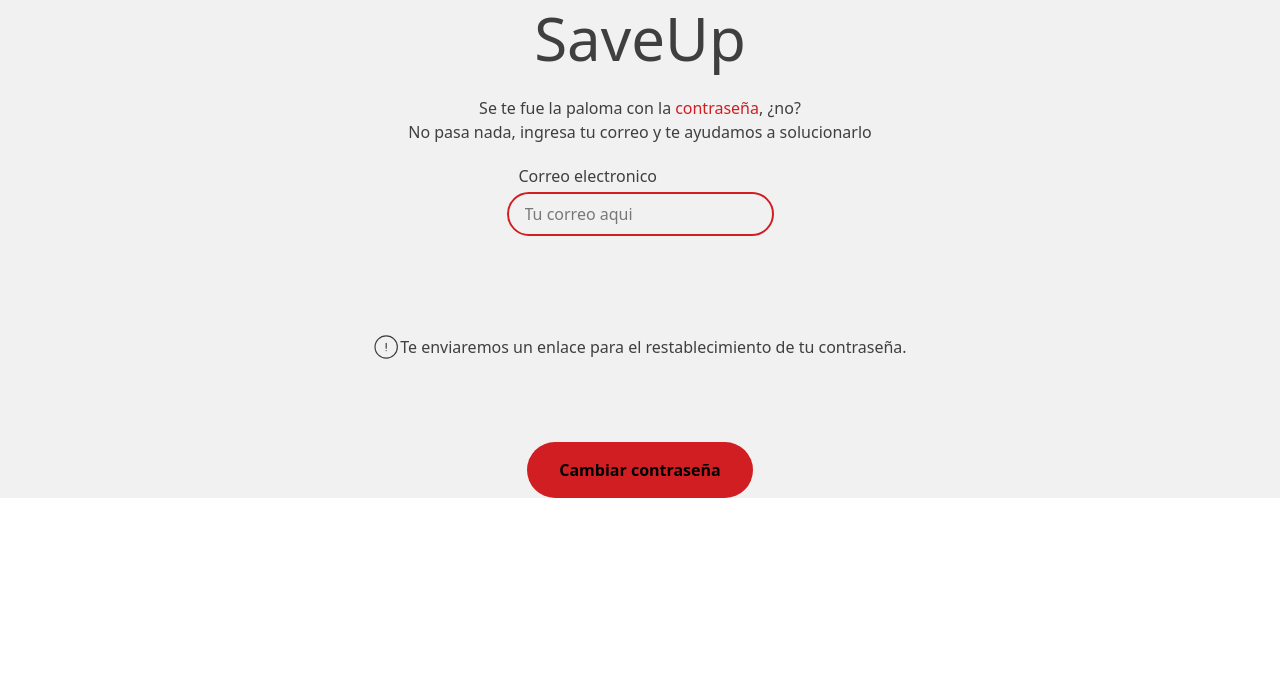
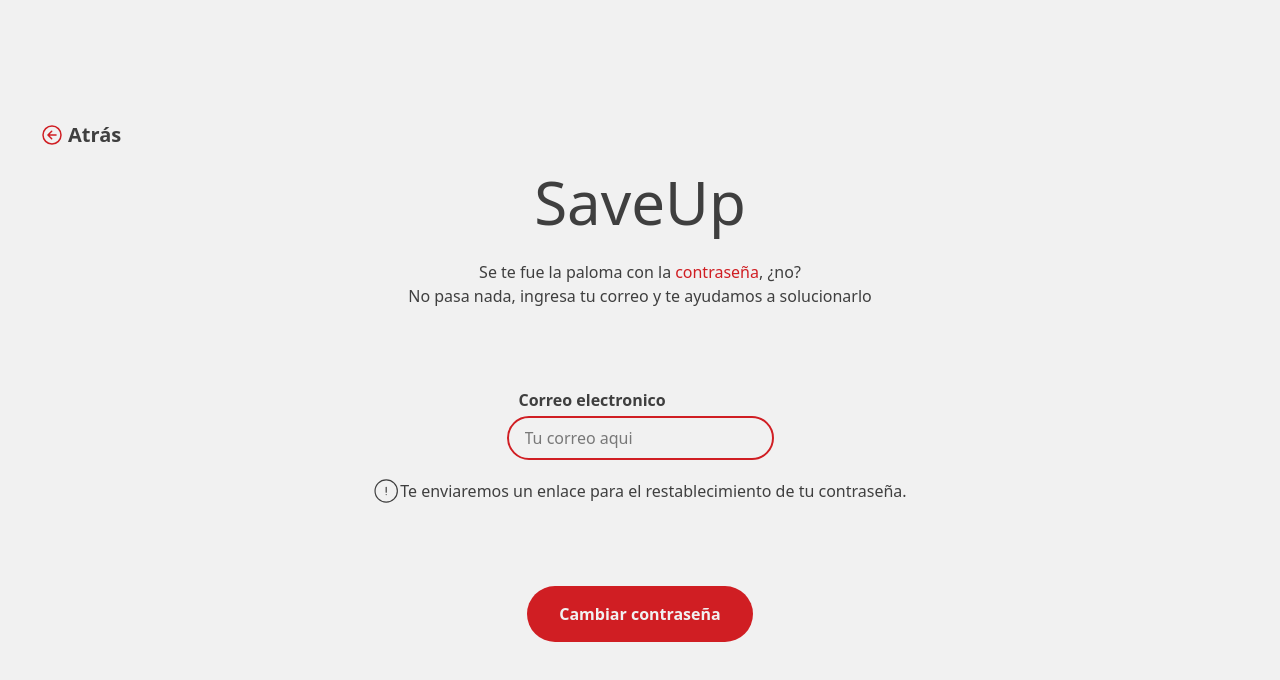
Before and after one commit to StivenDelgado/frontend_proyectofinal, a React (Vite) app: page /recovery in a window 1280 px wide. Shown: the top 680 px of the page. Built offline with nearby package versions, Linux system fonts and the light colour scheme.

Commit message:
view finished

```diff
--- a/src/presentation/view/PasswordRecovery.jsx
+++ b/src/presentation/view/PasswordRecovery.jsx
@@ -2,28 +2,43 @@ import React from 'react'
 import { Input } from '../components/ui/Input'
 import { CiCircleAlert } from "react-icons/ci";
 import { Buttom } from '../components/ui/Buttom';
+import { IoArrowBackCircleOutline } from "react-icons/io5";
+
 
 const PasswordRecovery = () => {
+
+  const submitForm = (e) =>{
+    e.preventDefault()
+    const form = e.target
+    const data = new FormData(form)
+    const formData = Object.fromEntries(data.entries())
+    console.log(formData);
+  }
+
   return (
-    <div className='bg-Hueso w-full h-full flx flex-col justify-center items-center'>
+    <div className='bg-Hueso w-full h-full flex flex-col justify-center items-center py-41'>
       <header className='text-center flex flex-col items-center'>
+        <div className='flex items-center fixed left-10 top-30'>
+          <IoArrowBackCircleOutline className='text-Cereza text-2xl'/>
+          <p className='font-semibold text-center text-Granito text-[20px] pl-1'>Atrás</p>
+        </div>
         <h2 className='text-6xl py-2 text-Granito' >SaveUp</h2>
         <p className='flex pt-5 text-Granito'>Se te fue la paloma con la <p className='text-Cereza pl-1'>  contraseña</p>, ¿no?</p>
-        <p className='pb-5 text-Granito'>No pasa nada, ingresa tu correo y te ayudamos a solucionarlo</p>
+        <p className='pb-20 text-Granito'>No pasa nada, ingresa tu correo y te ayudamos a solucionarlo</p>
       </header>
 
-      <form className='w-full flex flex-col items-center' action="">
+      <form className='w-full h-full flex flex-col items-center pb-20' onSubmit={(e)=>submitForm(e)}>
         <div className='px-[24%]'>
-          <label className='text-Granito text-2x1 pl-3' htmlFor="">Correo electronico</label>
+          <label className='text-Granito text-2x1 pl-3 font-bold' htmlFor="">Correo electronico</label>
           <Input name="correo" type="email" placeholder="Tu correo aqui"/>
         </div>
 
-        <div className='px-[15%] py-20 flex items-center'>
+        <div className='px-[15%] pb-20 flex items-center'>
           <CiCircleAlert className='text-Granito text-3xl'/>
           <p className='w-full text-Granito'>Te enviaremos un enlace para el restablecimiento de tu contraseña.</p>
         </div>
 
-        <Buttom style="" buttonName="Cambiar contraseña" type="submit" />
+        <Buttom style="text-Hueso" buttonName="Cambiar contraseña" type="submit" />
       </form>
 
     </div>
```
